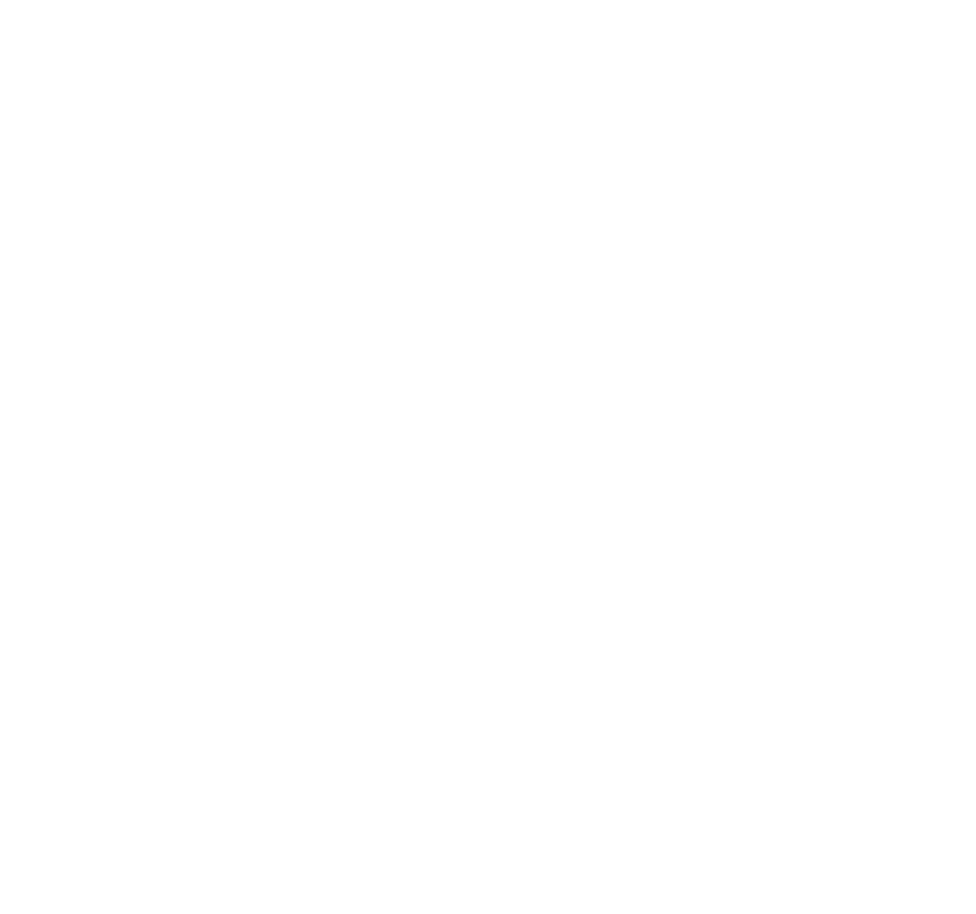
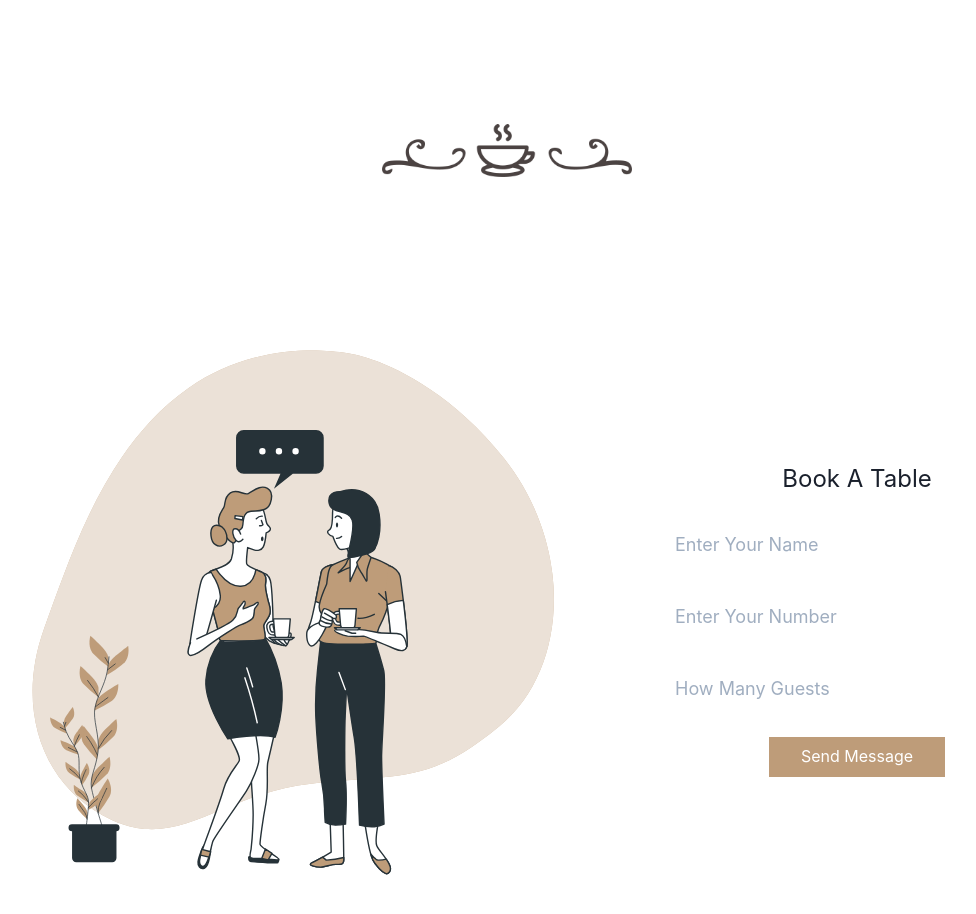
Before and after one commit to afiatamanna06/coffee_heaven, a Next.js app: page / in a window 1280 px wide. Shown: the part 2860-3774 px from the top of the page, without its empty margins (133-1109 px from the left). Before the commit the page ends 2920 px from the top, so only its background shows below. Built offline with nearby package versions, Linux system fonts and the light colour scheme; a web font is replaced by a local one.

Commit message:
Add contact section

```diff
--- /dev/null
+++ b/components/contact/ContactSection.js
@@ -0,0 +1,22 @@
+import { Box, Flex, Grid, Image, Center, Input, Button } from '@chakra-ui/react'
+import Header from '../common/Header'
+
+function ContactSection() {
+  return (
+    <Box display="flex" flexDir="column" alignItems="center" py="16" px="4" id="Contact">
+        <Header title="Contact Us" color={["rgba(255, 255, 255, 1)"]} />
+        <Flex alignItems="center" direction={["column", "column", "column", "row", "row"]}>
+            <Image flex="1" src="/contact-img.svg" w="700px" h="700px" alt="" />
+            <Flex flex="1" direction="column" alignItems="center" border="2px" borderColor="white" p="6">
+                <Box fontSize={["xl", "xl", "xl", "2xl", "2xl"]} mb="6">Book A Table</Box>
+                <Input mb="6" size="lg" borderRadius="none" border="2px" borderColor="white" color="white" w={["20rem","20rem","25rem","25rem"]} placeholder="Enter Your Name" _placeholder={{ color: "gray.400" }} _hover={{ border: "2px", borderColor: "white" }} _focus={{ outline: "none" }} _active={{ outline: "none" }}></Input>
+                <Input mb="6" size="lg" borderRadius="none" border="2px" borderColor="white" color="white" w={["20rem","20rem","25rem","25rem"]} placeholder="Enter Your Number" _placeholder={{ color: "gray.400" }} _hover={{ border: "2px", borderColor: "white" }} _focus={{ outline: "none" }} _active={{ outline: "none" }}></Input>
+                <Input mb="6" size="lg" borderRadius="none" border="2px" borderColor="white" color="white" w={["20rem","20rem","25rem","25rem"]} placeholder="How Many Guests" _placeholder={{ color: "gray.400" }} _hover={{ border: "2px", borderColor: "white" }} _focus={{ outline: "none" }} _active={{ outline: "none" }}></Input>
+                <Button px={8} py={4} color="white" borderRadius="none" fontWeight="normal" bg="rgba(190, 156, 121, 1)" _hover={{ bg: "rgb(238, 230, 221)", borderColor: "rgb(238, 230, 221)", color: "rgb(119, 91, 60)" }} _active={{ bg: "rgb(238, 230, 221)", borderColor: "rgb(238, 230, 221)", color: "rgb(119, 91, 60)" }} _focus={{ bg: "rgb(238, 230, 221)", borderColor: "rgb(238, 230, 221)", color: "rgb(119, 91, 60)", outline: "none" }}>Send Message</Button>
+            </Flex>
+        </Flex>
+    </Box>
+  )
+}
+
+export default ContactSection
--- a/components/navigation/NavigationLinks.js
+++ b/components/navigation/NavigationLinks.js
@@ -21,7 +21,7 @@
     },
     {
         name: "Contact",
-        path: "/"
+        path: "#Contact"
     },
 ]
 
--- a/pages/index.js
+++ b/pages/index.js
@@ -2,6 +2,7 @@
 import Head from 'next/head'
 import AboutSection from '../components/about/AboutSection'
 import FacilitiesSection from '../components/about/FacilitiesSection'
+import ContactSection from '../components/contact/ContactSection'
 import HomeSection from '../components/home/HomeSection'
 import MenuSection from '../components/menu/MenuSection'
 import NavigationBar from '../components/navigation/NavigationBar'
@@ -20,6 +21,7 @@
         <Box bg={["none", "none", "none", "white", "white"]}><AboutSection /></Box>
         <Box bg={["rgba(255, 255, 255, .3)"]}><FacilitiesSection /></Box>
         <Box bg={["white"]}><MenuSection /></Box>
+        <Box bg={["rgba(255, 255, 255, .3)"]}><ContactSection /></Box>
       </Box>
     </div>
   )
```
